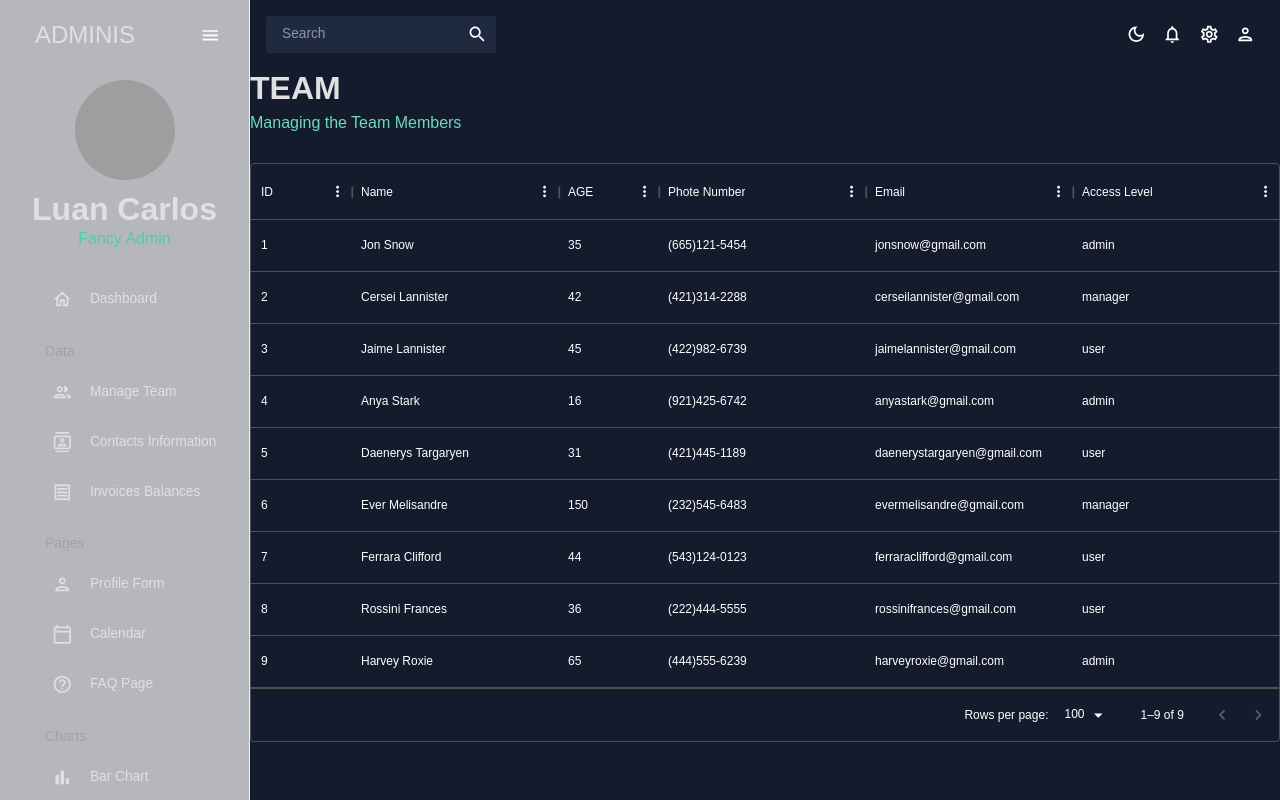
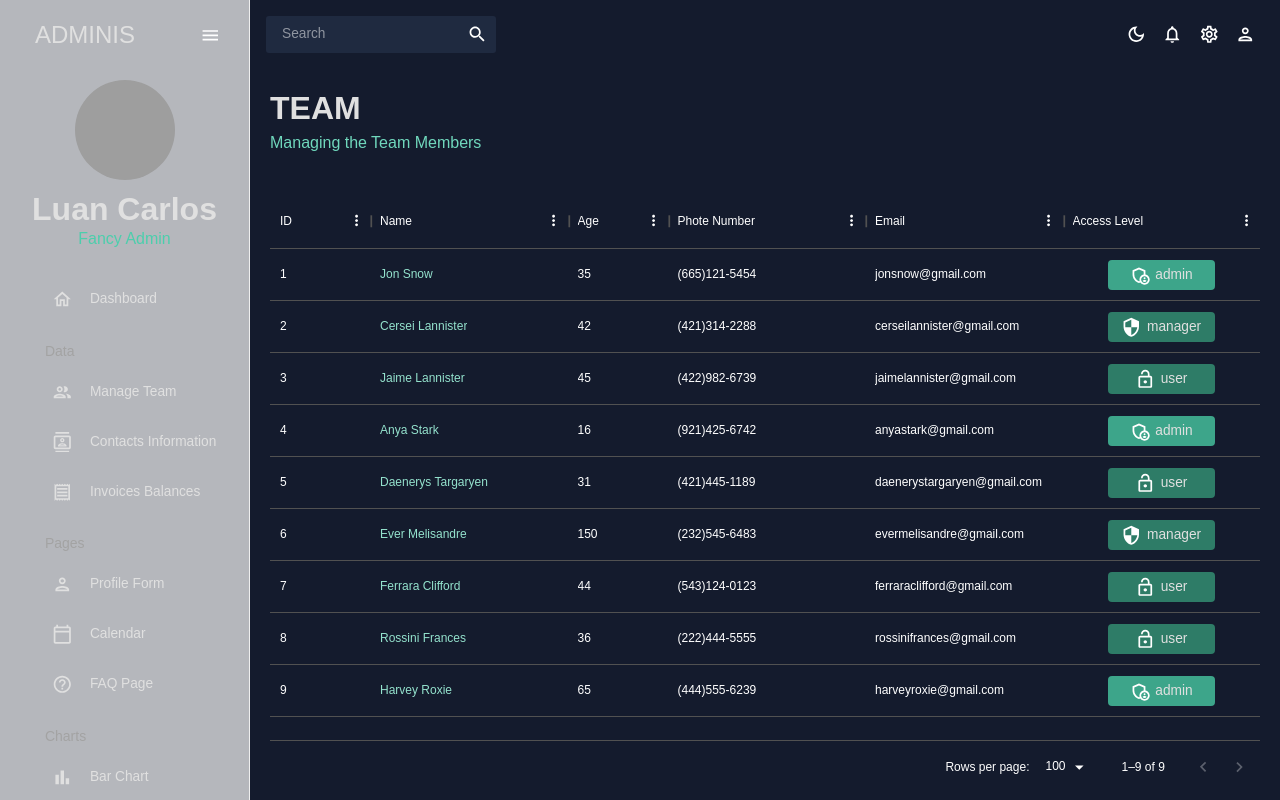
Before and after one commit to 4K416/react-admin-dashboard, a React (Create React App) app: page /team in a window 1280 px wide. Shown: the top 800 px of the page. Built offline with nearby package versions, Linux system fonts and the light colour scheme; grey boxes are pictures that could not be loaded.

Commit message:
Tables with Mui Data Grid

```diff
--- a/src/App.js
+++ b/src/App.js
@@ -1,3 +1,5 @@
+/* eslint-disable import/first */
+
 import Topbar from "./scenes/global/Topbar";
 import { ColorModeContext, useMode } from "./theme";
 import { Routes, Route } from "react-router-dom";
--- a/src/scenes/team/index.jsx
+++ b/src/scenes/team/index.jsx
@@ -24,7 +24,7 @@ const Team = () => {
     },
     {
       field: "age",
-      headerName: "AGE",
+      headerName: "Age",
       type: "number",
       headerAlign: "left",
       align: "left",
@@ -43,16 +43,47 @@ const Team = () => {
       field: "access",
       headerName: "Access Level",
       flex: 1,
-    renderCell: ({row: {access}}) => {
-
+      renderCell: ({row: {access}}) => {
+        return (
+          <Box
+            width="60%"
+            m="0 auto"
+            p="5px"
+            display="flex"
+            justifyContent="center"
+            backgroundColor={
+              access === "admin"
+                ? colors.greenAccent[600]
+                : colors.greenAccent[700]
+            }
+            borderRadius="4px"
+          >
+            {access ==="admin" && <AdminPanelSettingsOutlinedIcon/>}
+            {access ==="manager" && <SecurityOutlinedIcon/>}
+            {access ==="user" && <LockOpenOutlinedIcon/>}
+            <Typography color={colors.grey[100]} sx={{ml: "5px"}}>
+              {access}
+            </Typography>
+          </Box>
+        )
     }
     },
   ]
 
   return (
-    <Box>
+    <Box m="20px">
       <Header title="TEAM" subtitle="Managing the Team Members"/>
-      <Box >
+      <Box m="40px 0 0 0" height="75vh" sx={{
+        "& .MuiDataGrid-root": {
+          border: "none",
+        },
+        "& .MuiDataGrid-cell": {
+          borderBottom: "none"
+        },
+        "& .name-column--cell": {
+          color: colors.greenAccent[300]
+        }
+      }}>
         <DataGrid
           rows={mockDataTeam}
           columns={columns}
```
